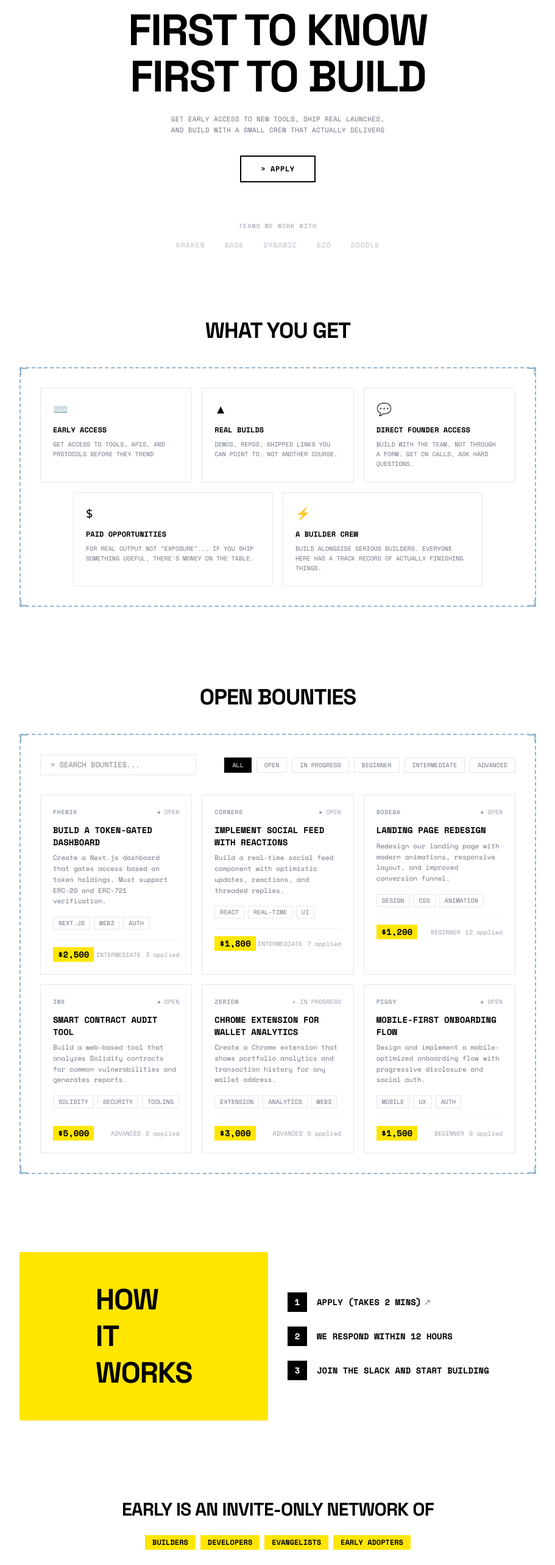
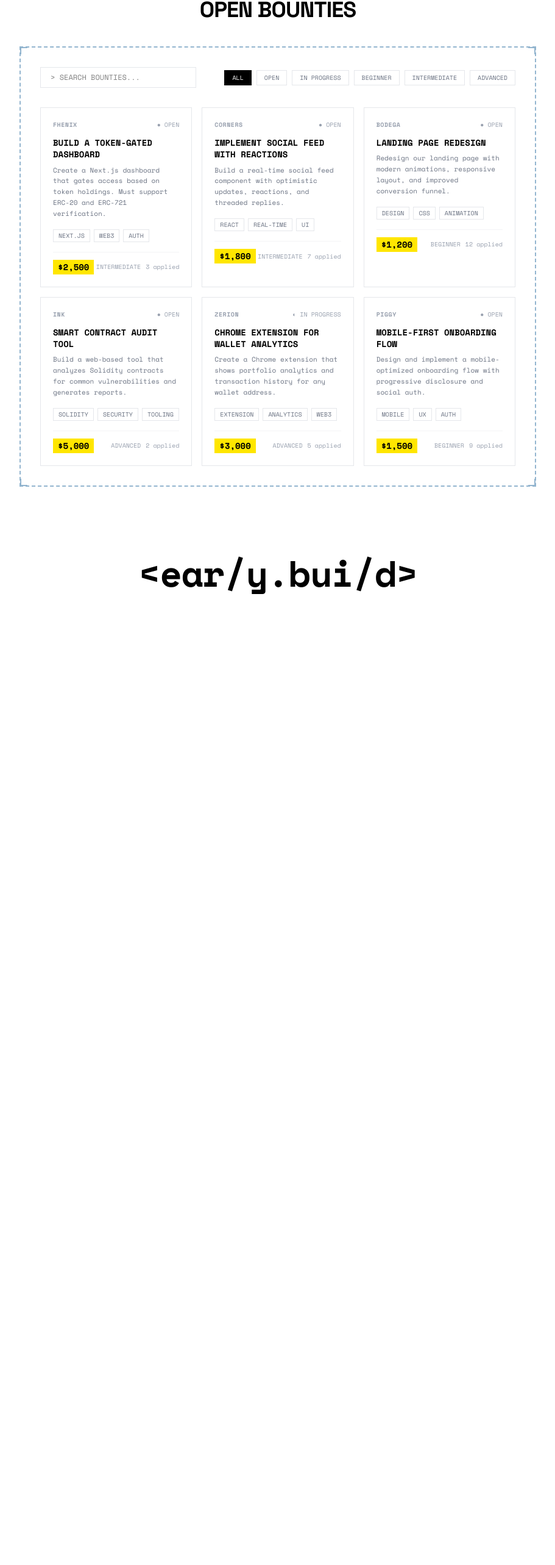
Before and after one commit to PROPAGANDAnow/early-build-platform, a Next.js app: page / in a window 1280 px wide. Shown: the part 112-2678 px from the top of the page at 61% size, without its empty margins (184-1095 px from the left). After the commit the page ends 1130 px from the top, so only its background shows below. Built offline with nearby package versions, Linux system fonts and the light colour scheme.

Commit message:
fix: strip homepage to just bounties grid per David's feedback

```diff
--- a/src/app/page.tsx
+++ b/src/app/page.tsx
@@ -1,119 +1,14 @@
 import Navbar from "@/components/Navbar";
 import BountiesPage from "@/components/BountiesPage";
 import DashedContainer from "@/components/DashedContainer";
-
-const FEATURES = [
-  {
-    icon: "⌨️",
-    title: "EARLY ACCESS",
-    desc: "GET ACCESS TO TOOLS, APIS, AND PROTOCOLS BEFORE THEY TREND",
-  },
-  {
-    icon: "▲",
-    title: "REAL BUILDS",
-    desc: "DEMOS, REPOS, SHIPPED LINKS YOU CAN POINT TO. NOT ANOTHER COURSE.",
-  },
-  {
-    icon: "💬",
-    title: "DIRECT FOUNDER ACCESS",
-    desc: "BUILD WITH THE TEAM, NOT THROUGH A FORM. GET ON CALLS, ASK HARD QUESTIONS.",
-  },
-  {
-    icon: "$",
-    title: "PAID OPPORTUNITIES",
-    desc: 'FOR REAL OUTPUT NOT "EXPOSURE"... IF YOU SHIP SOMETHING USEFUL, THERE\'S MONEY ON THE TABLE.',
-  },
-  {
-    icon: "⚡",
-    title: "A BUILDER CREW",
-    desc: "BUILD ALONGSIDE SERIOUS BUILDERS. EVERYONE HERE HAS A TRACK RECORD OF ACTUALLY FINISHING THINGS.",
-  },
-];
-
-const STEPS = [
-  { num: "1", text: "APPLY (TAKES 2 MINS)", link: true },
-  { num: "2", text: "WE RESPOND WITHIN 12 HOURS", link: false },
-  { num: "3", text: "JOIN THE SLACK AND START BUILDING", link: false },
-];
-
-const LOGOS = ["KRAKEN", "BASE", "DYNAMIC", "ECO", "DOODLE"];
 
 export default function Home() {
   return (
     <div className="min-h-screen bg-white">
       <Navbar />
 
-      {/* Hero */}
-      <section className="mx-auto max-w-4xl px-6 pt-16 pb-12 text-center">
-        <h1 className="font-[family-name:var(--font-heading)] text-5xl font-bold uppercase leading-[1.05] tracking-tight sm:text-6xl md:text-7xl">
-          FIRST TO KNOW
-          <br />
-          FIRST TO BUILD
-        </h1>
-        <p className="mx-auto mt-6 max-w-lg font-[family-name:var(--font-mono)] text-[11px] uppercase leading-relaxed tracking-wide text-gray-500">
-          GET EARLY ACCESS TO NEW TOOLS, SHIP REAL LAUNCHES,
-          <br />
-          AND BUILD WITH A SMALL CREW THAT ACTUALLY DELIVERS
-        </p>
-        <button className="mt-8 border-2 border-black bg-white px-8 py-3 font-[family-name:var(--font-mono)] text-xs font-bold uppercase tracking-wider transition hover:bg-black hover:text-white">
-          {">"} APPLY
-        </button>
-
-        {/* Logo Bar */}
-        <div className="mt-16">
-          <p className="mb-4 font-[family-name:var(--font-mono)] text-[10px] uppercase tracking-widest text-gray-400">
-            TEAMS WE WORK WITH
-          </p>
-          <div className="flex items-center justify-center gap-8">
-            {LOGOS.map((logo) => (
-              <span
-                key={logo}
-                className="font-[family-name:var(--font-mono)] text-xs font-bold uppercase tracking-wider text-gray-300"
-              >
-                {logo}
-              </span>
-            ))}
-          </div>
-        </div>
-      </section>
-
-      {/* What You Get */}
-      <section className="mx-auto max-w-4xl px-6 py-16">
-        <h2 className="mb-10 text-center font-[family-name:var(--font-heading)] text-3xl font-bold uppercase tracking-tight sm:text-4xl">
-          WHAT YOU GET
-        </h2>
-        <DashedContainer>
-          <div className="grid gap-4 sm:grid-cols-3">
-            {FEATURES.slice(0, 3).map((f) => (
-              <div key={f.title} className="border border-gray-200 bg-white p-5">
-                <div className="mb-3 text-xl">{f.icon}</div>
-                <h3 className="mb-2 font-[family-name:var(--font-mono)] text-xs font-bold uppercase">
-                  {f.title}
-                </h3>
-                <p className="font-[family-name:var(--font-mono)] text-[10px] uppercase leading-relaxed text-gray-500">
-                  {f.desc}
-                </p>
-              </div>
-            ))}
-          </div>
-          <div className="mt-4 grid gap-4 sm:grid-cols-2 sm:mx-auto sm:max-w-2xl">
-            {FEATURES.slice(3).map((f) => (
-              <div key={f.title} className="border border-gray-200 bg-white p-5">
-                <div className="mb-3 text-xl">{f.icon}</div>
-                <h3 className="mb-2 font-[family-name:var(--font-mono)] text-xs font-bold uppercase">
-                  {f.title}
-                </h3>
-                <p className="font-[family-name:var(--font-mono)] text-[10px] uppercase leading-relaxed text-gray-500">
-                  {f.desc}
-                </p>
-              </div>
-            ))}
-          </div>
-        </DashedContainer>
-      </section>
-
       {/* Bounties Directory */}
-      <section className="mx-auto max-w-4xl px-6 py-16">
+      <section className="mx-auto max-w-4xl px-6 pt-12 pb-16">
         <h2 className="mb-10 text-center font-[family-name:var(--font-heading)] text-3xl font-bold uppercase tracking-tight sm:text-4xl">
           OPEN BOUNTIES
         </h2>
@@ -122,73 +17,8 @@ export default function Home() {
         </DashedContainer>
       </section>
 
-      {/* How It Works */}
-      <section className="mx-auto max-w-4xl px-6 py-16">
-        <div className="grid gap-8 sm:grid-cols-2">
-          {/* Yellow Box */}
-          <div className="flex items-center justify-center bg-[#ffe600] p-12">
-            <h2 className="font-[family-name:var(--font-heading)] text-4xl font-bold uppercase leading-tight tracking-tight sm:text-5xl">
-              HOW
-              <br />
-              IT
-              <br />
-              WORKS
-            </h2>
-          </div>
-
-          {/* Steps */}
-          <div className="flex flex-col justify-center gap-6">
-            {STEPS.map((step) => (
-              <div key={step.num} className="flex items-center gap-4">
-                <div className="flex h-8 w-8 shrink-0 items-center justify-center bg-black text-white font-[family-name:var(--font-mono)] text-sm font-bold">
-                  {step.num}
-                </div>
-                <span className="font-[family-name:var(--font-mono)] text-sm font-bold uppercase">
-                  {step.text}
-                  {step.link && (
-                    <span className="ml-1 text-gray-400">↗</span>
-                  )}
-                </span>
-              </div>
-            ))}
-          </div>
-        </div>
-      </section>
-
-      {/* Value Prop */}
-      <section className="mx-auto max-w-4xl px-6 py-16 text-center">
-        <h2 className="mb-6 font-[family-name:var(--font-heading)] text-2xl font-bold uppercase tracking-tight sm:text-3xl">
-          EARLY IS AN INVITE-ONLY NETWORK OF
-        </h2>
-        <div className="flex flex-wrap items-center justify-center gap-2">
-          {["BUILDERS", "DEVELOPERS", "EVANGELISTS", "EARLY ADOPTERS"].map(
-            (word) => (
-              <span
-                key={word}
-                className="bg-[#ffe600] px-3 py-1 font-[family-name:var(--font-mono)] text-xs font-bold uppercase"
-              >
-                {word}
-              </span>
-            )
-          )}
-        </div>
-      </section>
-
-      {/* Final CTA */}
-      <section className="mx-auto max-w-4xl px-6 py-16 text-center">
-        <h2 className="mb-4 font-[family-name:var(--font-heading)] text-3xl font-bold uppercase tracking-tight sm:text-4xl">
-          APPLY TO JOIN EARLY.BUILD
-        </h2>
-        <p className="mb-8 font-[family-name:var(--font-mono)] text-xs uppercase tracking-wider text-gray-500">
-          IF YOU BUILD, YOU WILL FIT IN
-        </p>
-        <button className="border-2 border-black bg-white px-8 py-3 font-[family-name:var(--font-mono)] text-xs font-bold uppercase tracking-wider transition hover:bg-black hover:text-white">
-          {">"} APPLY NOW
-        </button>
-      </section>
-
       {/* Footer */}
-      <footer className="py-16 text-center">
+      <footer className="py-12 text-center">
         <div className="font-[family-name:var(--font-mono)] text-4xl font-bold tracking-tight sm:text-5xl md:text-6xl">
           {"<"}ear/y.bui/d{">"}
         </div>
```
